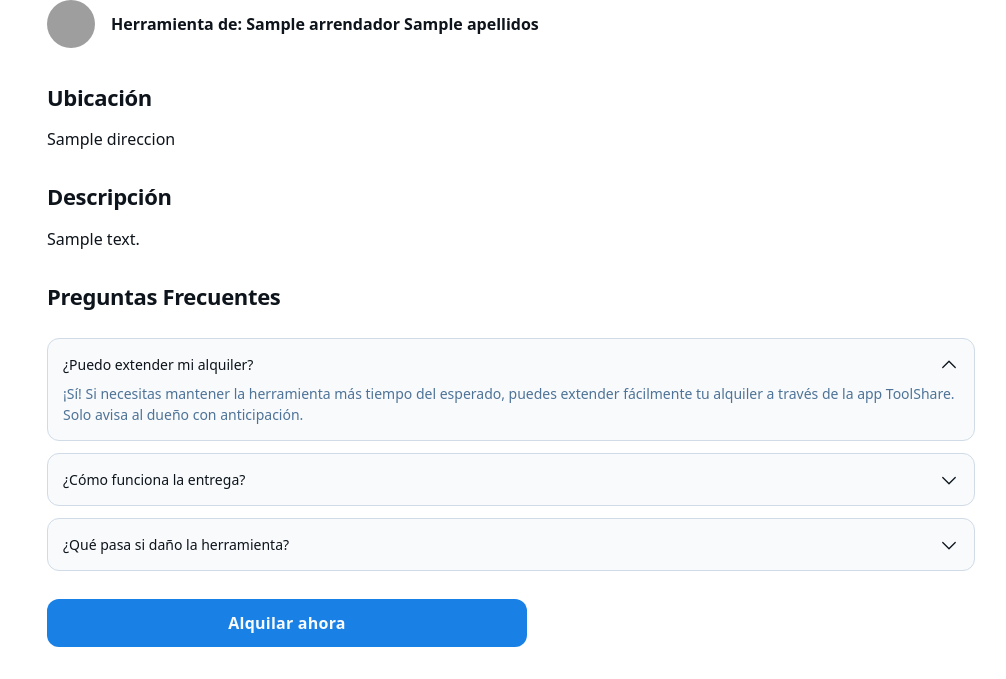
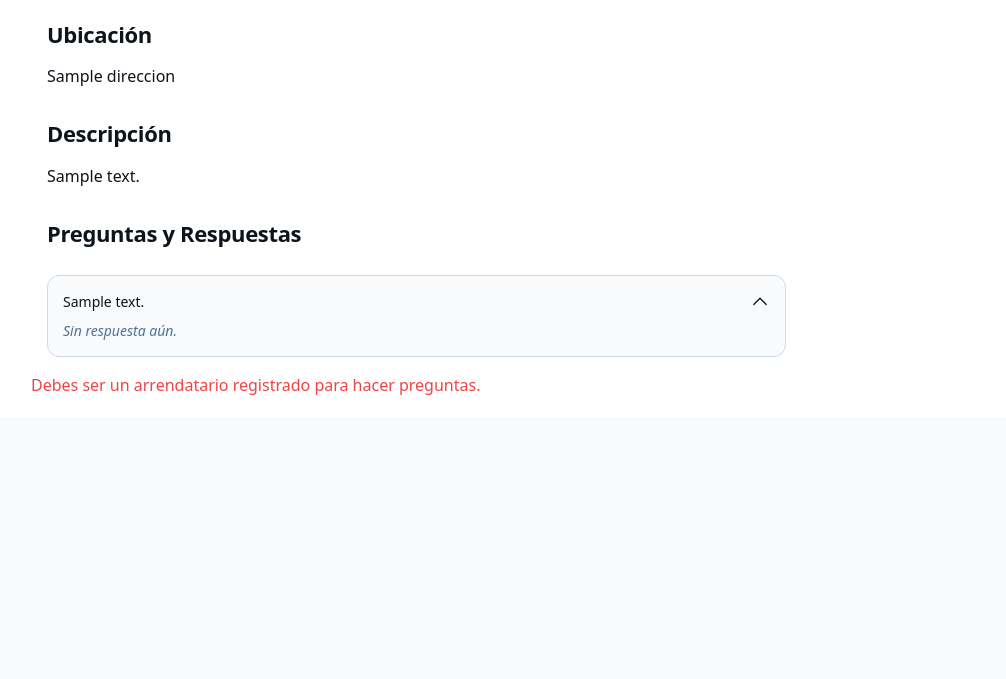
Before and after one commit to metodosformalesds/t1_mfds_2024, a Django app: template rent_fast/tools/templates/tools/tool_details.html in a window 1280 px wide. Shown: the part 874-1553 px from the top of the page, without its empty margins (129-1135 px from the left). After the commit the page ends 1269 px from the top, so only its background shows below. Run offline with Django 5.2, Linux system fonts and the light colour scheme; the template is opened without the code that fills it: most values are stand-ins (such as "Sample title", 1, 10 or a date in 2020); grey boxes marked "Sample" are stand-in pictures; some libraries are stand-ins or nearby versions; grey boxes are pictures that could not be loaded.

Commit message:
Mostrar preguntas en detalles

```diff
--- a/rent_fast/tools/templates/tools/tool_details.html
+++ b/rent_fast/tools/templates/tools/tool_details.html
@@ -76,44 +76,42 @@ onclick="window.location.href='{% url 'seleccionar_fechas' tool.id %}'">
     <h2 class="px-4 pb-3 pt-5 text-[22px] font-bold leading-tight tracking-[-0.015em] text-[#0e141b]">Descripción</h2>
     <p class="px-4 pb-3 pt-1 text-base font-normal leading-normal text-[#0e141b]">{{ tool.descripcion }}</p>
 
-    <!-- Preguntas Frecuentes -->
-    <h2 class="px-4 pb-3 pt-5 text-[22px] font-bold leading-tight tracking-[-0.015em] text-[#0e141b]">Preguntas Frecuentes</h2>
+    <h2 class="px-4 pb-3 pt-5 text-[22px] font-bold leading-tight tracking-[-0.015em] text-[#0e141b]">Preguntas y Respuestas</h2>
     <div class="flex flex-col gap-3 p-4">
+        {% for pregunta in tool.preguntas.all %}
             <details class="group flex flex-col rounded-xl border border-[#d0dbe7] bg-slate-50 px-[15px] py-[7px]" open="">
                 <summary class="flex cursor-pointer items-center justify-between gap-6 py-2">
-          <p class="text-sm font-medium leading-normal text-[#0e141b]">¿Puedo extender mi alquiler?</p>
+                    <!-- Mostrar la pregunta -->
+                    <p class="text-sm font-medium leading-normal text-[#0e141b]">{{ pregunta.pregunta_texto }}</p>
                     <div class="text-[#0e141b] group-open:rotate-180" data-icon="CaretDown" data-size="20px" data-weight="regular">
                         <svg xmlns="http://www.w3.org/2000/svg" width="20px" height="20px" fill="currentColor" viewBox="0 0 256 256">
                             <path d="M213.66,101.66l-80,80a8,8,0,0,1-11.32,0l-80-80A8,8,0,0,1,53.66,90.34L128,164.69l74.34-74.35a8,8,0,0,1,11.32,11.32Z"></path>
                         </svg>
                     </div>
                 </summary>
-        <p class="pb-2 text-sm font-normal leading-normal text-[#4e7397]">¡Sí! Si necesitas mantener la herramienta más tiempo del esperado, puedes extender fácilmente tu alquiler a través de la app ToolShare. Solo avisa al dueño con anticipación.</p>
+
+                <!-- Mostrar la respuesta si existe -->
+                {% if pregunta.tiene_respuesta %}
+                    <p class="pb-2 text-sm font-normal leading-normal text-[#4e7397]">{{ pregunta.respuesta.respuesta_texto }}</p>
+                {% else %}
+                    <p class="pb-2 text-sm font-normal leading-normal text-[#4e7397]"><em>Sin respuesta aún.</em></p>
+                {% endif %}
             </details>
-      <details class="group flex flex-col rounded-xl border border-[#d0dbe7] bg-slate-50 px-[15px] py-[7px]">
-        <summary class="flex cursor-pointer items-center justify-between gap-6 py-2">
-          <p class="text-sm font-medium leading-normal text-[#0e141b]">¿Cómo funciona la entrega?</p>
-          <div class="text-[#0e141b] group-open:rotate-180" data-icon="CaretDown" data-size="20px" data-weight="regular">
-            <svg xmlns="http://www.w3.org/2000/svg" width="20px" height="20px" fill="currentColor" viewBox="0 0 256 256">
-              <path d="M213.66,101.66l-80,80a8,8,0,0,1-11.32,0l-80-80A8,8,0,0,1,53.66,90.34L128,164.69l74.34-74.35a8,8,0,0,1,11.32,11.32Z"></path>
-            </svg>
-          </div>
-        </summary>
-        <p class="pb-2 text-sm font-normal leading-normal text-[#4e7397]">Sí, si necesitas mantener la herramienta más tiempo del esperado, puedes extender fácilmente tu alquiler a través de la app ToolShare. Solo avisa al dueño con anticipación.</p>
-      </details>
-      <details class="group flex flex-col rounded-xl border border-[#d0dbe7] bg-slate-50 px-[15px] py-[7px]">
-        <summary class="flex cursor-pointer items-center justify-between gap-6 py-2">
-          <p class="text-sm font-medium leading-normal text-[#0e141b]">¿Qué pasa si daño la herramienta?</p>
-          <div class="text-[#0e141b] group-open:rotate-180" data-icon="CaretDown" data-size="20px" data-weight="regular">
-            <svg xmlns="http://www.w3.org/2000/svg" width="20px" height="20px" fill="currentColor" viewBox="0 0 256 256">
-              <path d="M213.66,101.66l-80,80a8,8,0,0,1-11.32,0l-80-80A8,8,0,0,1,53.66,90.34L128,164.69l74.34-74.35a8,8,0,0,1,11.32,11.32Z"></path>
-            </svg>
-          </div>
-        </summary>
-        <p class="pb-2 text-sm font-normal leading-normal text-[#4e7397]">Si llegas a dañar la herramienta, debes comunicarte con el dueño lo antes posible para resolver la situación.</p>
-      </details>
+        {% endfor %}
     </div>
 
+    <!-- Formulario para hacer una pregunta -->
+    {% if user.is_authenticated and user.arrendatario %}
+        <h2 class="px-4 pb-3 pt-5 text-[22px] font-bold leading-tight tracking-[-0.015em] text-[#0e141b]">Haz una Pregunta</h2>
+        <form method="post" action="{% url 'tool_detail' tool.id %}" class="p-4 border rounded-lg bg-gray-100">
+            {% csrf_token %}
+            {{ form.as_p }}
+            <button type="submit" class="bg-blue-600 text-white px-4 py-2 rounded hover:bg-blue-700">Enviar Pregunta</button>
+        </form>
+    {% else %}
+        <p class="text-red-500">Debes ser un arrendatario registrado para hacer preguntas.</p>
+    {% endif %}
+</div>
     <!-- Botón para alquilar ahora -->
     <div class="flex px-4 py-3">
       <button class="flex h-12 min-w-[84px] max-w-[480px] flex-1 cursor-pointer items-center justify-center overflow-hidden rounded-xl bg-[#1980e6] px-5 text-base font-bold leading-normal tracking-[0.015em] text-slate-50" onclick="window.location.href='/alquilar-ahora'">
```
Lines whose indentation alone changed are shown as unchanged.
